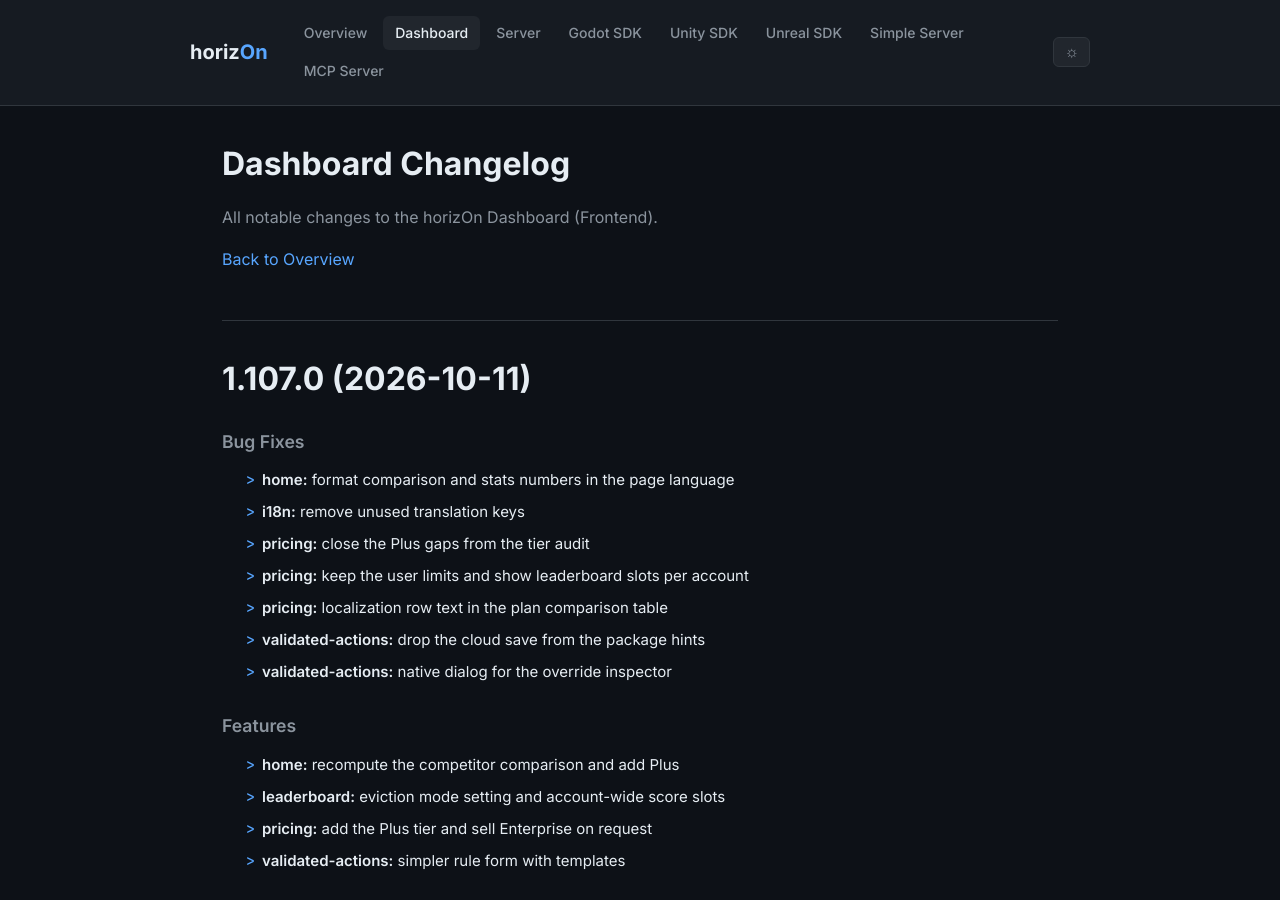
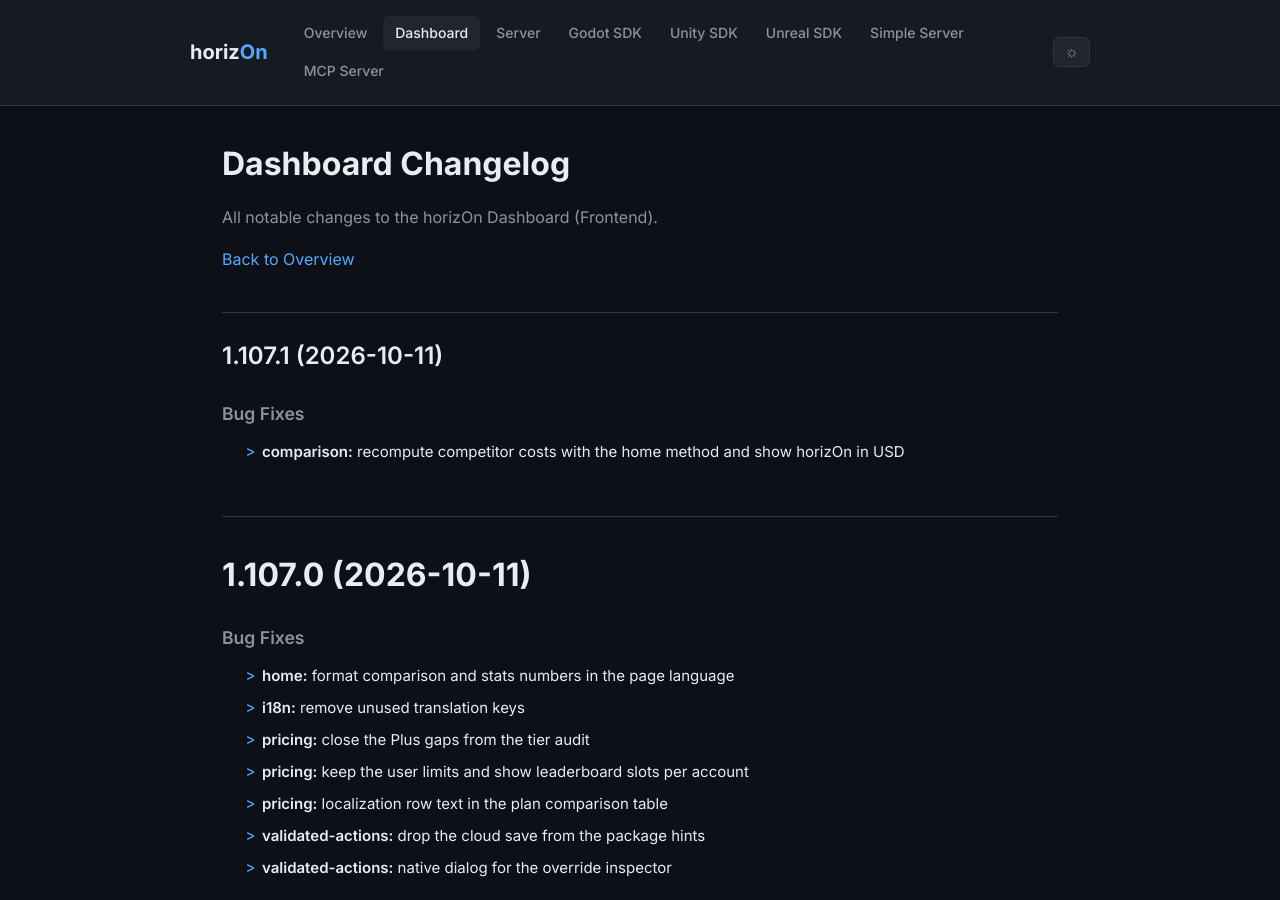
Before and after one commit to ProjectMakersDE/horizOn-Changelog, a Jekyll site: the page built from dashboard-changelog.md, in a window 1280 px wide and 900 px high. Built offline with Jekyll 4.4.1, drawn with Linux system fonts in a browser that asks for light colours.

Commit message:
chore: reconcile changelogs

```diff
--- a/dashboard-changelog.md
+++ b/dashboard-changelog.md
@@ -8,6 +8,13 @@ title: Dashboard Changelog
 All notable changes to the horizOn Dashboard (Frontend).
 
 [Back to Overview](.)
+
+## 1.107.1 (2026-10-11)
+
+
+### Bug Fixes
+
+* **comparison:** recompute competitor costs with the home method and show horizOn in USD
 
 # 1.107.0 (2026-10-11)
 
```
Also changed, not shown: index.md (+1 -1 lines).
